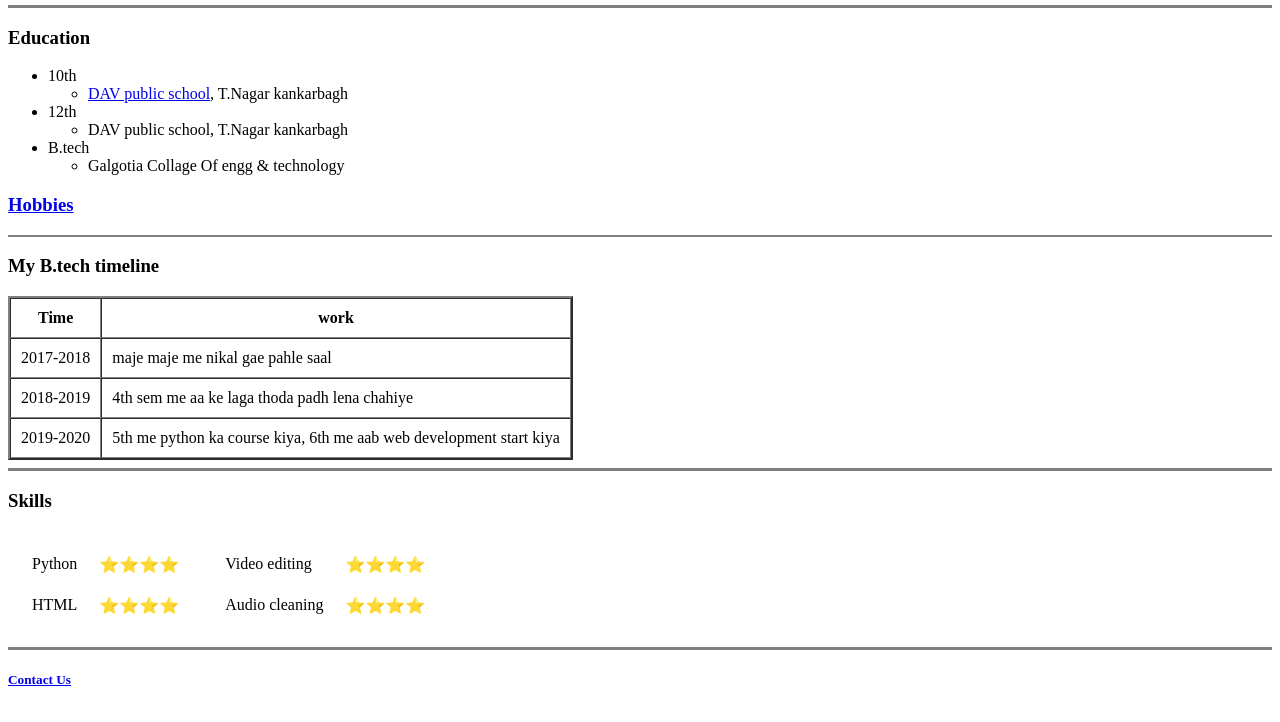
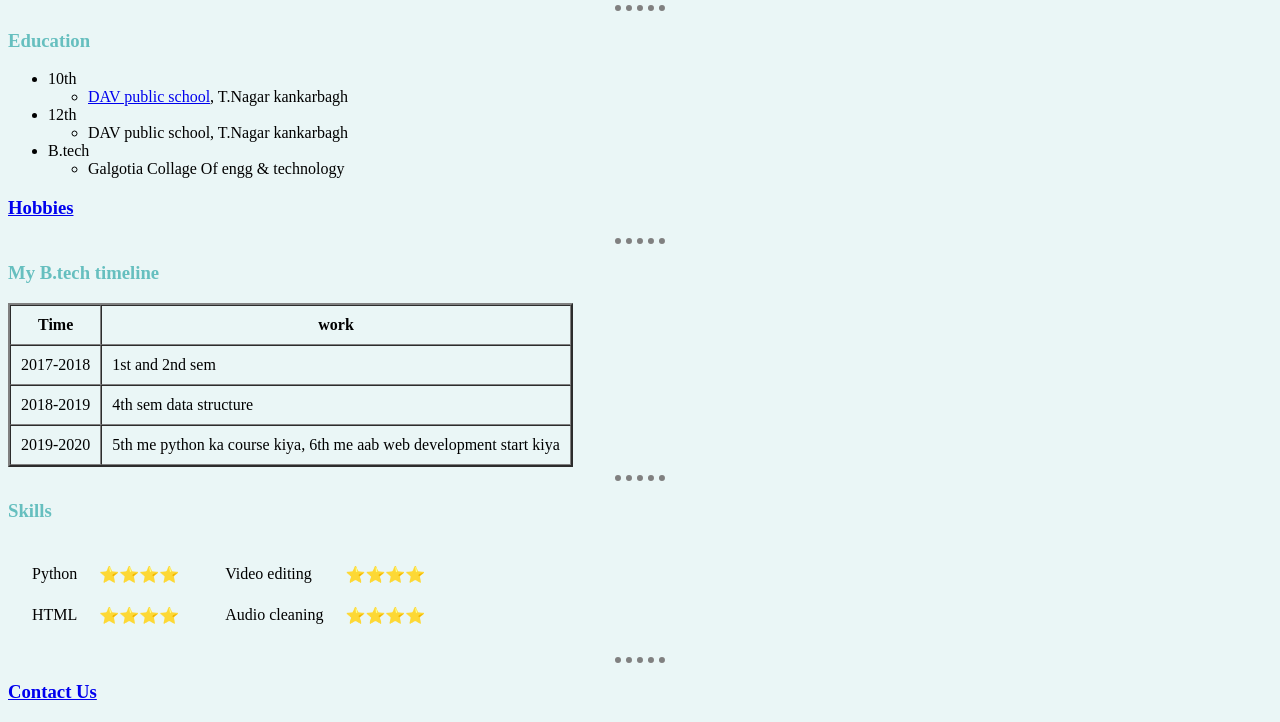
Before and after one commit to Suryanshugarg/firstone, a plain HTML site: page index.html in a window 1280 px wide. Shown: the part 183-905 px from the top of the page. Drawn offline with Linux system fonts and the light colour scheme.

Commit message:
Update index.html

```diff
--- a/index.html
+++ b/index.html
@@ -2,24 +2,29 @@
 <html lang="en" dir="ltr">
 
 <head>
-  <meta charset="utf-8" name="viewport" content="width=device-width,initial-scale=1.0">
+  <meta charset="utf-8">
   <title>Personal site</title>
+  <link rel="stylesheet" href="css/style.css">
+
+
 </head>
 
 <body>
   <table>
     <tr>
-      <td>  <img src="https://www.brandcrowd.com/gallery/brands/pictures/picture12609019731388.jpg" alt="my photox" height="100" width="150"></td>
-      <td><h1>Suryanshu</h1>
+      <td> <img src="https://www.brandcrowd.com/gallery/brands/pictures/picture12609019731388.jpg" alt="my photox" height="100" width="150"></td>
+      <td>
+        <h1>Suryanshu</h1>
         <p><i>Founder of Chit-Chat</i></p>
         <p>
           <strong>Idea:</strong><br>
-        To develop an app which connect 2 people and try to provide solution to basic problums.</p></td>
+          To develop an app which connect 2 people and try to provide solution to basic problums.</p>
+      </td>
     </tr>
   </table>
 
 
-  <hr size="3" noshade>
+  <hr>
   <h3>Education</h3>
   <ul>
     <li>10th</li>
@@ -37,7 +42,7 @@
 
   </ul>
   <h3><a href="hobbies.html">Hobbies</a></h3>
-  <hr size="2" noshade>
+  <hr>
   <h3>My B.tech timeline</h3>
   <table cellspacing="0" cellpadding="10" border="2">
     <thead>
@@ -49,11 +54,11 @@
     <tbody>
       <tr>
         <td>2017-2018</td>
-        <td>maje maje me nikal gae pahle saal</td>
+        <td>1st and 2nd sem</td>
       </tr>
       <tr>
         <td>2018-2019</td>
-        <td>4th sem me aa ke laga thoda padh lena chahiye</td>
+        <td>4th sem data structure</td>
       </tr>
       <tr>
         <td>2019-2020</td>
@@ -61,11 +66,12 @@
       </tr>
     </tbody>
   </table>
-  <hr size="3" noshade>
+  <hr>
   <h3>Skills</h3>
   <table>
     <tr>
-      <td><table cellspacing="20">
+      <td>
+        <table cellspacing="20">
           <tr>
             <td>Python</td>
             <td>⭐⭐⭐⭐</td>
@@ -74,8 +80,10 @@
             <td>HTML</td>
             <td>⭐⭐⭐⭐</td>
           </tr>
-  </table></td>
-  <td><table cellspacing="20">
+        </table>
+      </td>
+      <td>
+        <table cellspacing="20">
           <tr>
             <td>Video editing</td>
             <td>⭐⭐⭐⭐</td>
@@ -85,10 +93,11 @@
             <td>⭐⭐⭐⭐</td>
       </td>
     </tr>
-</table></tr>
   </table>
-  <hr size="3" noshade>
-  <h5> <a href="contact.html">Contact Us</a> </h5>
+  </tr>
+  </table>
+  <hr>
+  <h3> <a href="contact.html">Contact Us</a> </h3>
 
 
 
```
Lines whose indentation alone changed are shown as unchanged.
